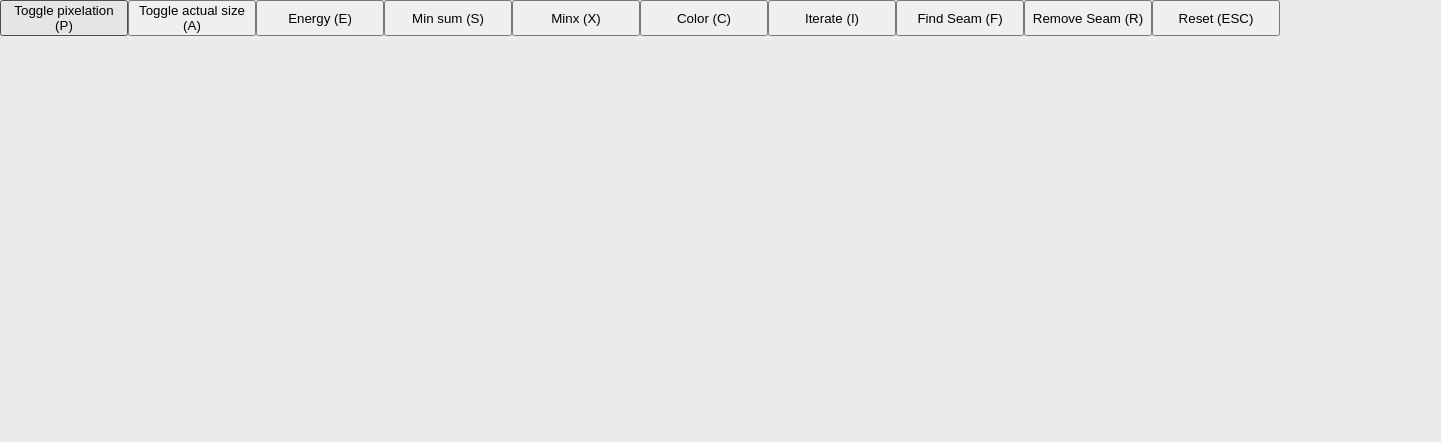
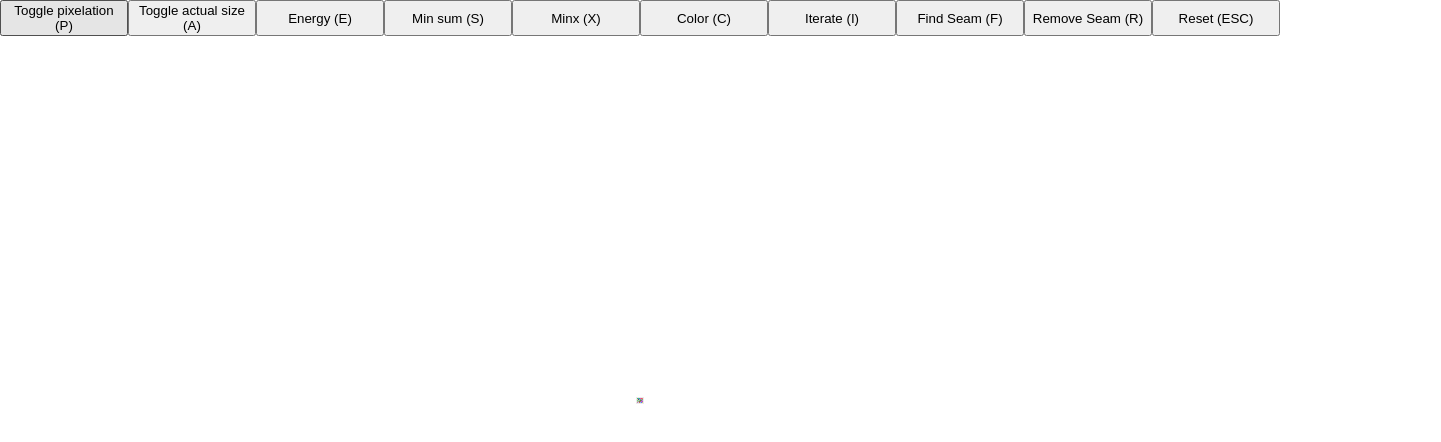
Before and after one commit to mfbx9da4/seam-carving-js, a website: page index.html in a window 1280 px wide. Shown: the whole page, 1441 px wide, since content can reach past the window. Drawn offline with Linux system fonts and the light colour scheme; the site is published under a folder, as on GitHub Pages, so addresses that start at the root find nothing.

Commit message:
updating script location

```diff
--- a/index.html
+++ b/index.html
@@ -59,6 +59,6 @@
 	<div class="wrapper">
 		<canvas class="image"></canvas>
 	</div>
-	<script type="text/javascript" src="/demo/javascript/build/bundle.js"></script>
+	<script type="text/javascript" src="demo/javascript/build/bundle.js"></script>
 </body>
 </html>
```
